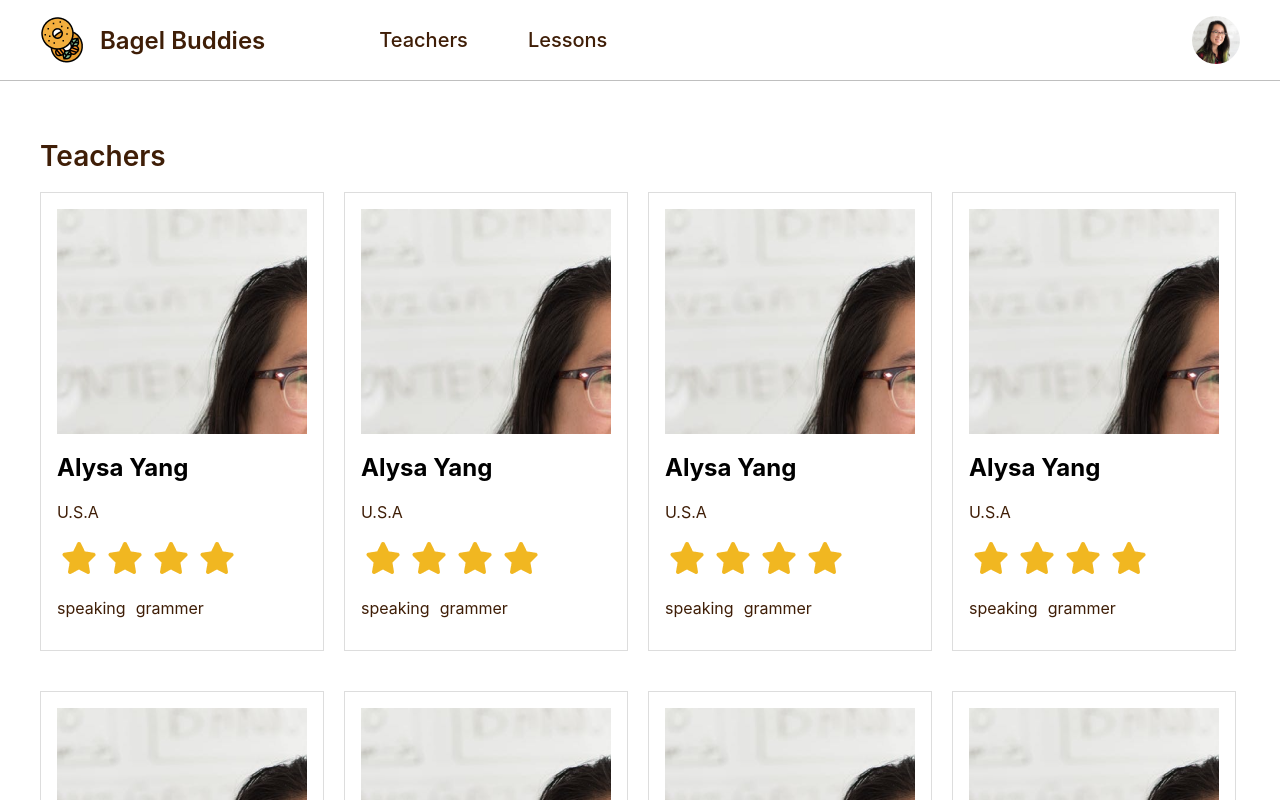
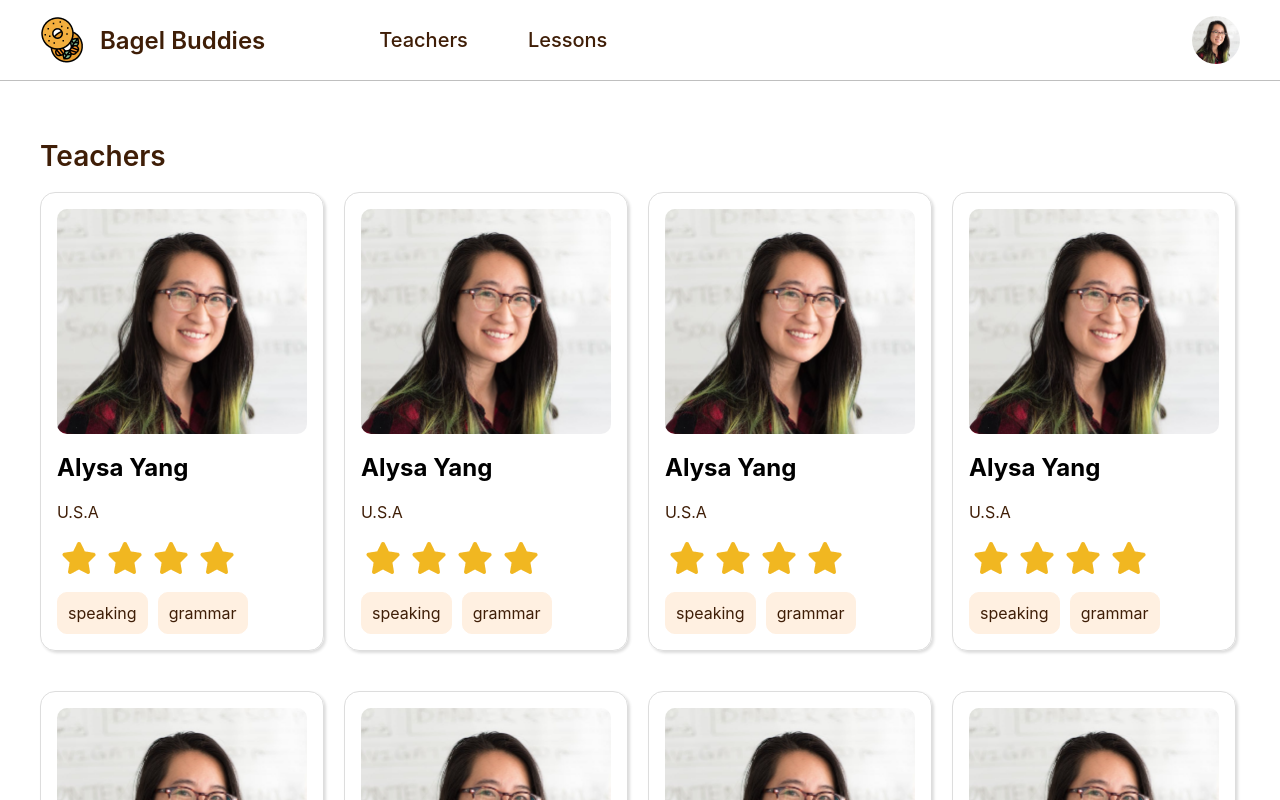
Before and after one commit to wendeehsu/webApplicationProject, a React (Create React App) app in the folder client-bagel-buddy/: page / in a window 1280 px wide. Both pictures are taken after a click on the element "Teachers". Shown: the top 800 px of the page. Built offline with nearby package versions, Linux system fonts and the light colour scheme.

Commit message:
Hazel finished task, styling the teacher card

```diff
--- a/client-bagel-buddy/src/components/card/index.css
+++ b/client-bagel-buddy/src/components/card/index.css
@@ -1,16 +1,38 @@
 .card {
     border: 1px solid var(--card-border-color);
+    border-radius: 15px;
     padding: 16px;
     width: calc(25% - 50px);
+    fill: white;
+    box-shadow: 2px 2px 3px var(--card-border-color);;
 }
 
 .card-img {
     height: 225px;
     width: 100%;
+    border-radius: 10px;
 }
 
 .skill-list {
     display: flex;
     flex-wrap: wrap;
     gap: 10px;
+    margin-top: 10px;
 }
+
+.skill-chip {
+    border: 1px solid #fff0e1;
+    border-radius: 10px;
+    padding: 10px;
+    height: auto;
+    background-color: #fff0e1
+}
+
+.skillBox {
+    margin-top: auto;
+    margin-bottom: auto;
+}
+
+.star {
+    size: 200px;
+}
--- a/client-bagel-buddy/src/components/card/index.js
+++ b/client-bagel-buddy/src/components/card/index.js
@@ -6,7 +6,7 @@ function Card() {
     return (
         <div className='card'>
             <div className='card-img'
-                style={{ backgroundImage: `url(${user_img_url})` }}/>
+                style={{ backgroundImage: `url(${user_img_url})`, backgroundSize: 'cover'}}/>
             <h2>Alysa Yang</h2>
             <p>U.S.A</p>
             <div className=''>
@@ -18,9 +18,9 @@ function Card() {
             </div>
             <div className='skill-list'>
                 {
-                    ["speaking", "grammer"].map((skill) => (
+                    ["speaking", "grammar"].map((skill) => (
                         <div className='skill-chip'>
-                            <p>{skill}</p>
+                            <p className='skillBox'>{skill}</p>
                         </div>
                     ))
                 }
```
Also changed, not shown: 1 other file (tests, documents, lock files or other folders).
